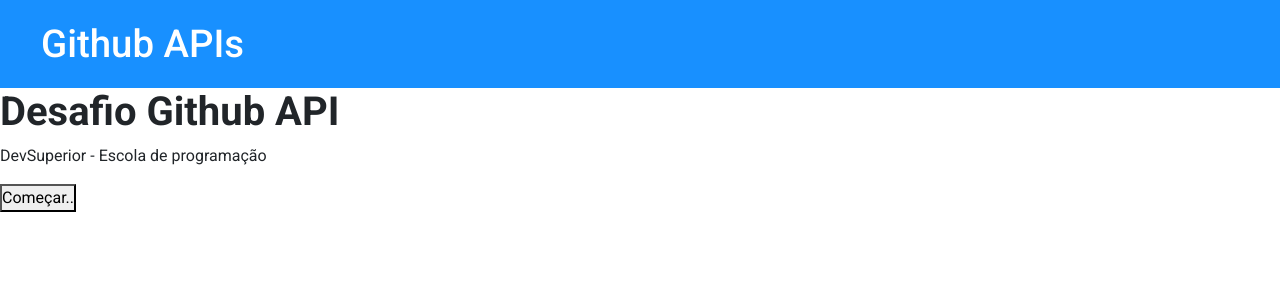
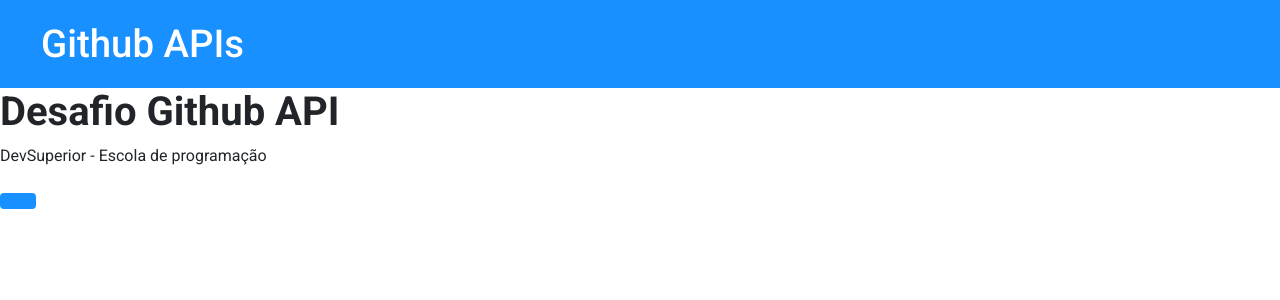
Before and after one commit to JairTorezone/dsgithubapi-react, a React (Create React App) app: page / in a window 1280 px wide. Shown: the top 300 px of the page. Built offline with nearby package versions, Linux system fonts and the light colour scheme; the HTML template or start-up script is replaced by a standard one.

Commit message:
components button

```diff
--- a/src/components/Button/index.tsx
+++ b/src/components/Button/index.tsx
@@ -1,12 +1,11 @@
 import './styles.css';
 
-function Button() {
-  return (
-    <button>
-      Começar
-      <span>..</span>
-    </button>
-  );
+type Props = {
+  title: string;
+};
+
+function Button({ title }: Props) {
+  return <button>{title}</button>;
 }
 
 export default Button;
--- a/src/components/Button/styles.css
+++ b/src/components/Button/styles.css
@@ -0,0 +1,12 @@
+button {
+  background: #1890ff;
+  color: #fff;
+
+  font-size: 1.6rem;
+  padding: 8px 18px;
+
+  border-radius: 4px;
+  border: none;
+
+  cursor: pointer;
+}
```
